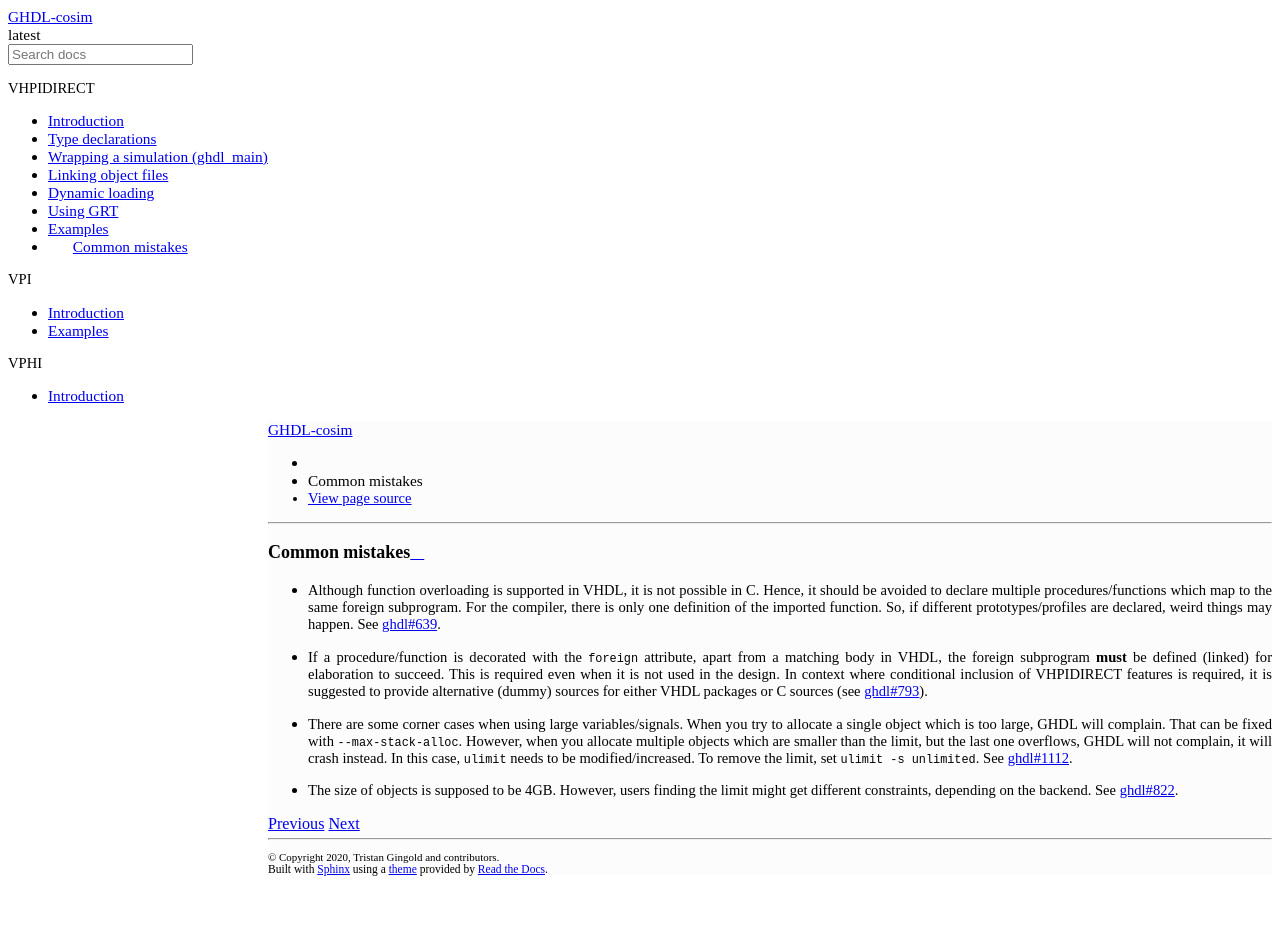
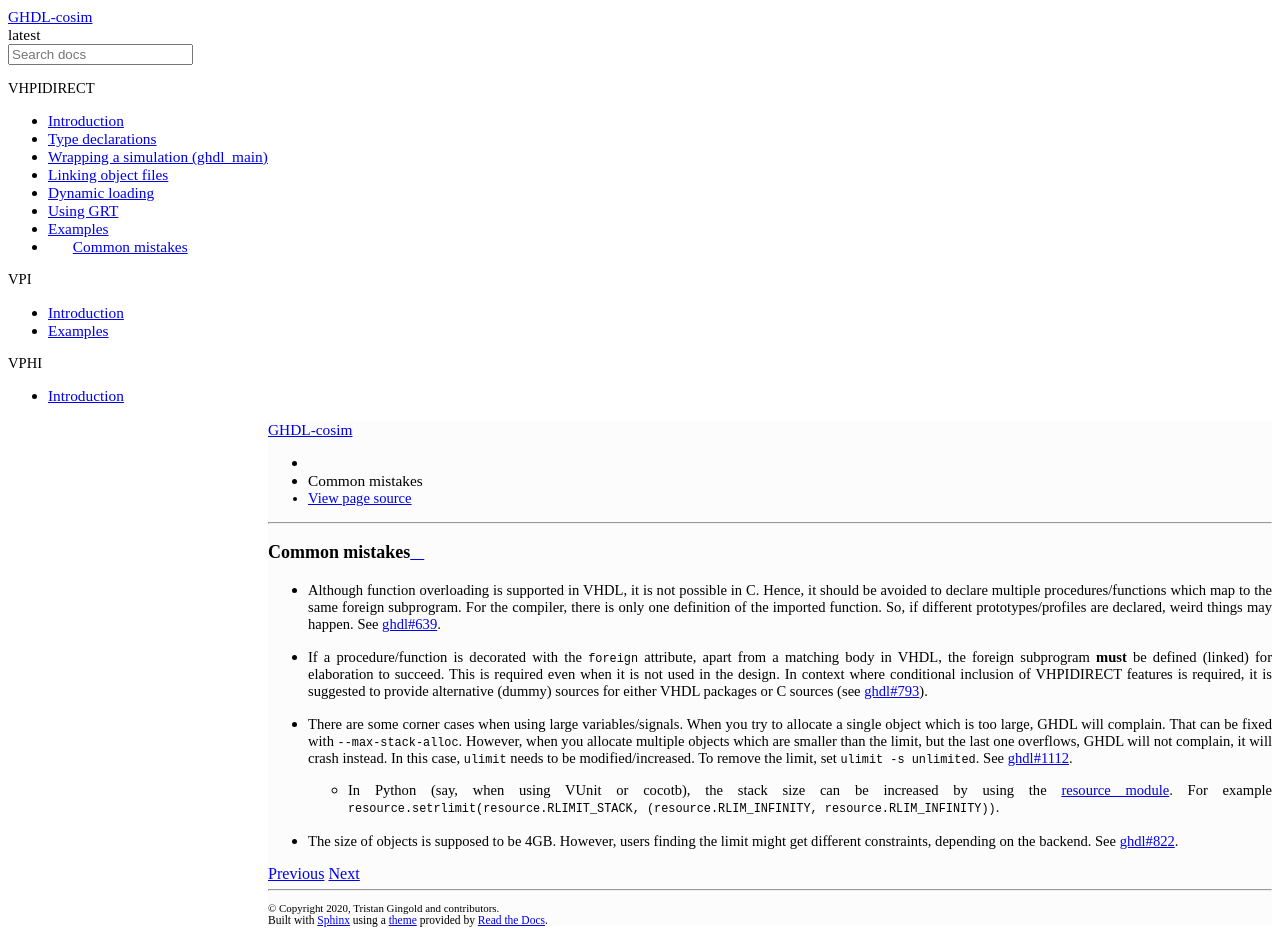
Before and after one commit to ghdl/ghdl-cosim, a Sphinx documentation site: the page built from doc/vhpidirect/mistakes.rst, in a window 1280 px wide. Built offline with Sphinx 7.4.7 and the Read the Docs theme 2.0.0, drawn with Linux system fonts in a browser that asks for light colours; comment, search, counter and statistics services are not loaded; before the commit the page ends 900 px from its top, so only the background shows below that.

Commit message:
doc(vhpidirect/mistakes): remark about stack size limit in python (#26)

```diff
--- a/doc/vhpidirect/mistakes.rst
+++ b/doc/vhpidirect/mistakes.rst
@@ -20,5 +20,10 @@
   In this case, ``ulimit`` needs to be modified/increased. To remove the limit, set ``ulimit -s unlimited``.
   See :ghdlsharp:`1112`.
 
+  * In Python (say, when using VUnit or cocotb), the stack size can be increased by using the `resource module`_.
+    For example ``resource.setrlimit(resource.RLIMIT_STACK, (resource.RLIM_INFINITY, resource.RLIM_INFINITY))``.
+
+.. _resource module: https://docs.python.org/3/library/resource.html#resource.setrlimit
+
 * The size of objects is supposed to be 4GB. However, users finding the limit might get different constraints, depending
   on the backend. See :ghdlsharp:`822`.
```
